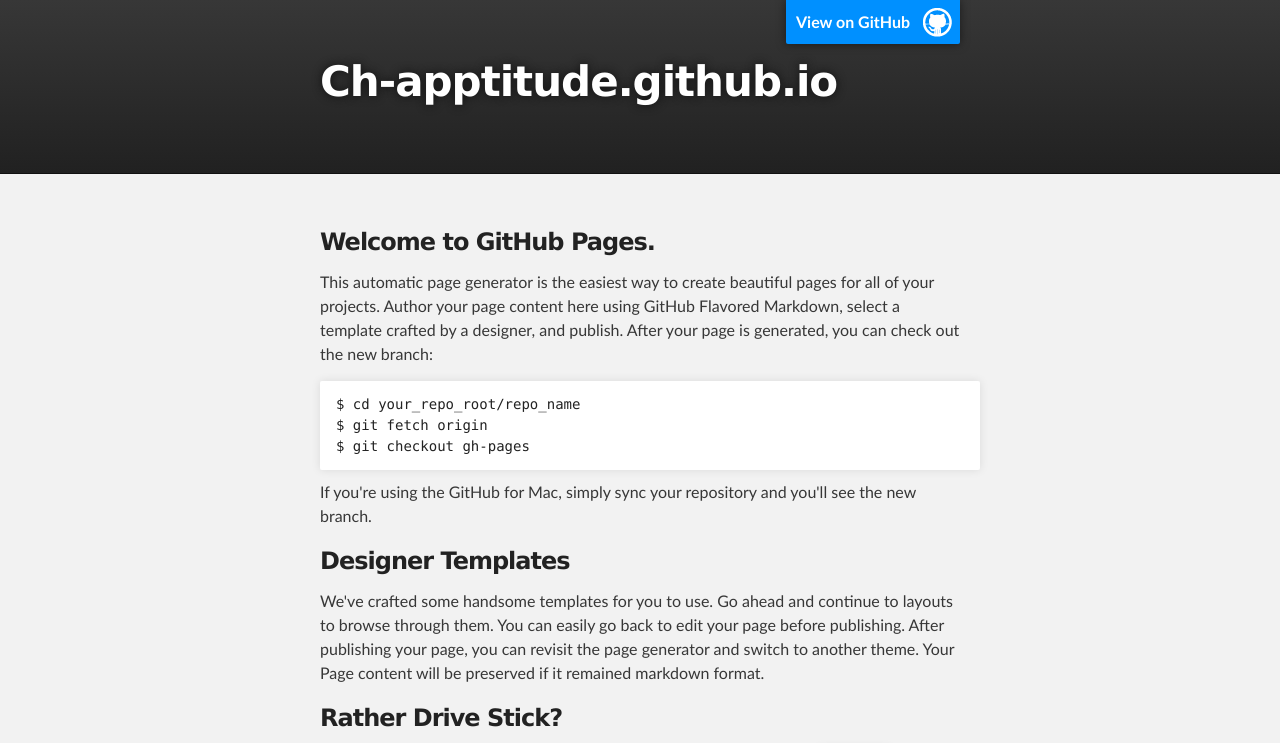
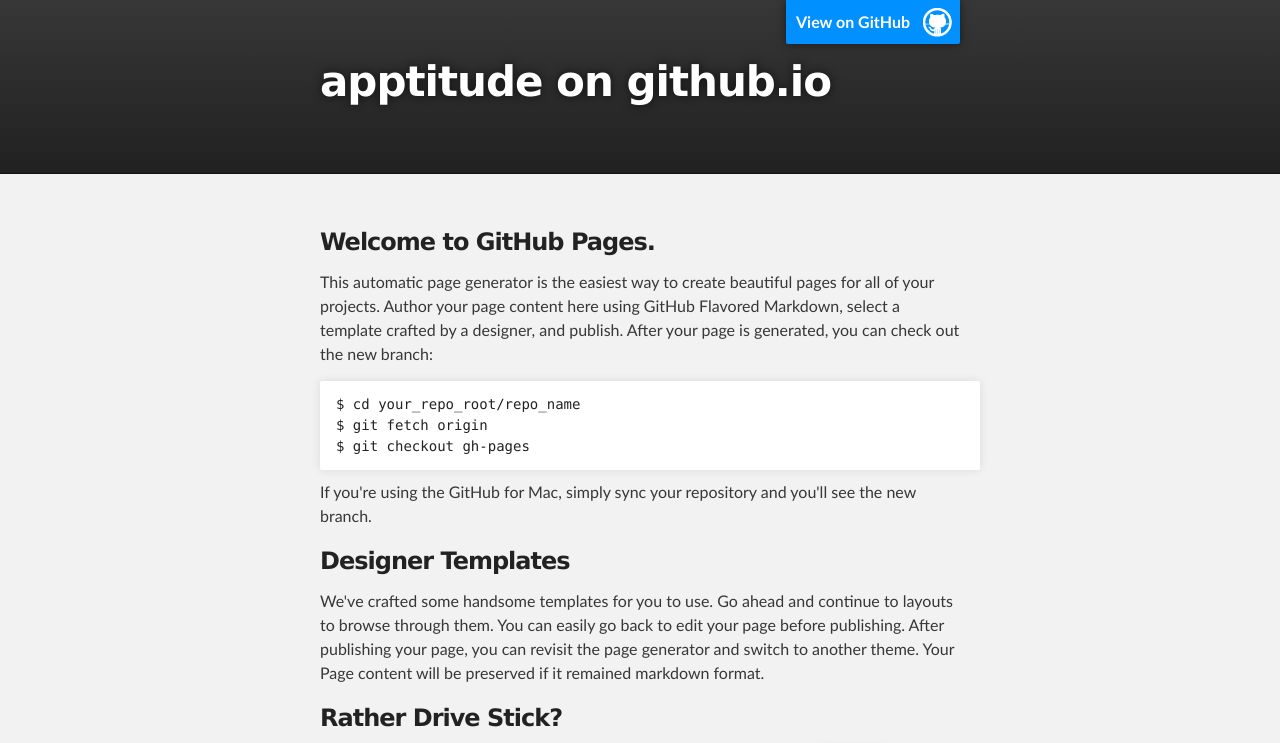
Before and after one commit to ch-apptitude/ch-apptitude.github.io, a plain HTML site: page index.html in a window 1280 px wide. Shown: the top 743 px of the page. Drawn offline with Linux system fonts and the light colour scheme.

```diff
--- a/index.html
+++ b/index.html
@@ -4,11 +4,11 @@
   <head>
     <meta charset='utf-8' />
     <meta http-equiv="X-UA-Compatible" content="chrome=1" />
-    <meta name="description" content="Ch-apptitude.github.io : " />
+    <meta name="description" content="apptitude on github.io : " />
 
     <link rel="stylesheet" type="text/css" media="screen" href="stylesheets/stylesheet.css">
 
-    <title>Ch-apptitude.github.io</title>
+    <title>apptitude on github.io</title>
   </head>
 
   <body>
@@ -18,7 +18,7 @@
         <header class="inner">
           <a id="forkme_banner" href="https://github.com/ch-apptitude">View on GitHub</a>
 
-          <h1 id="project_title">Ch-apptitude.github.io</h1>
+          <h1 id="project_title">apptitude on github.io</h1>
           <h2 id="project_tagline"></h2>
 
         </header>
```
Also changed, not shown: params.json (+1 -1 lines).
